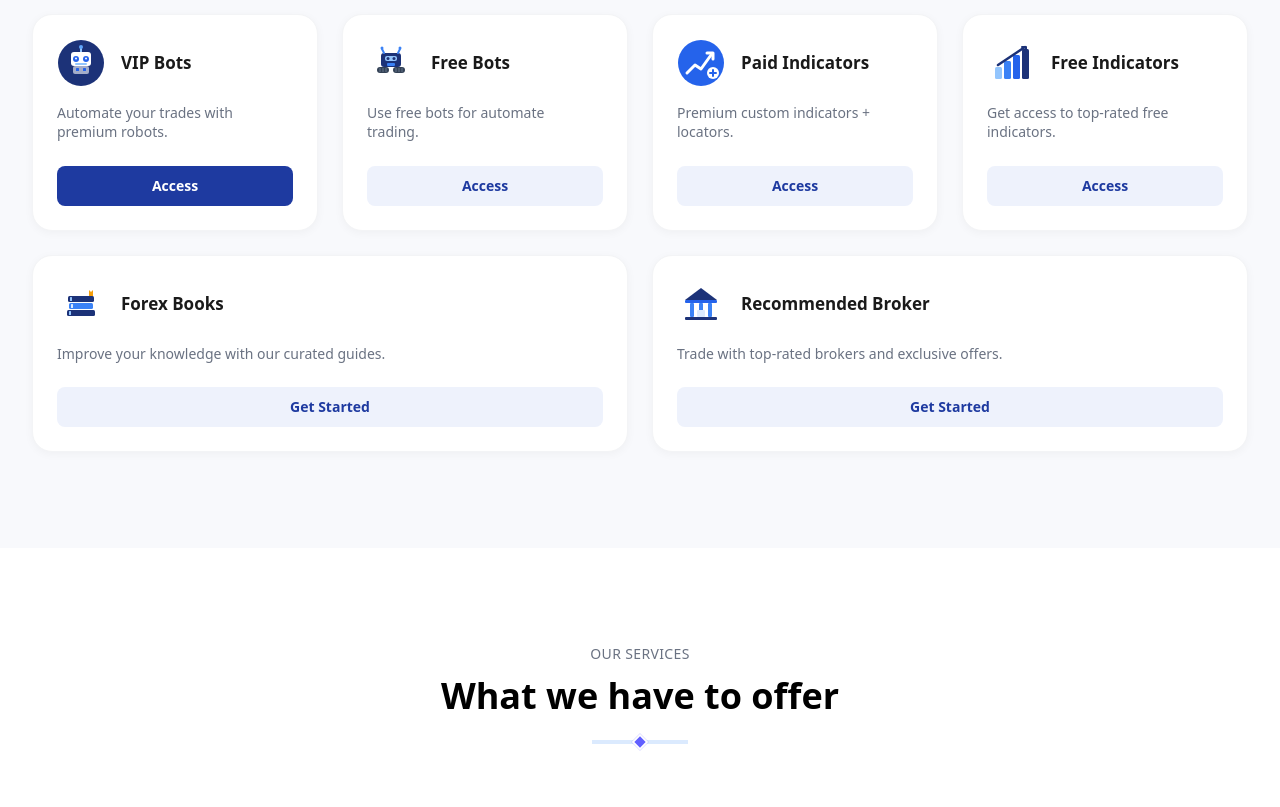
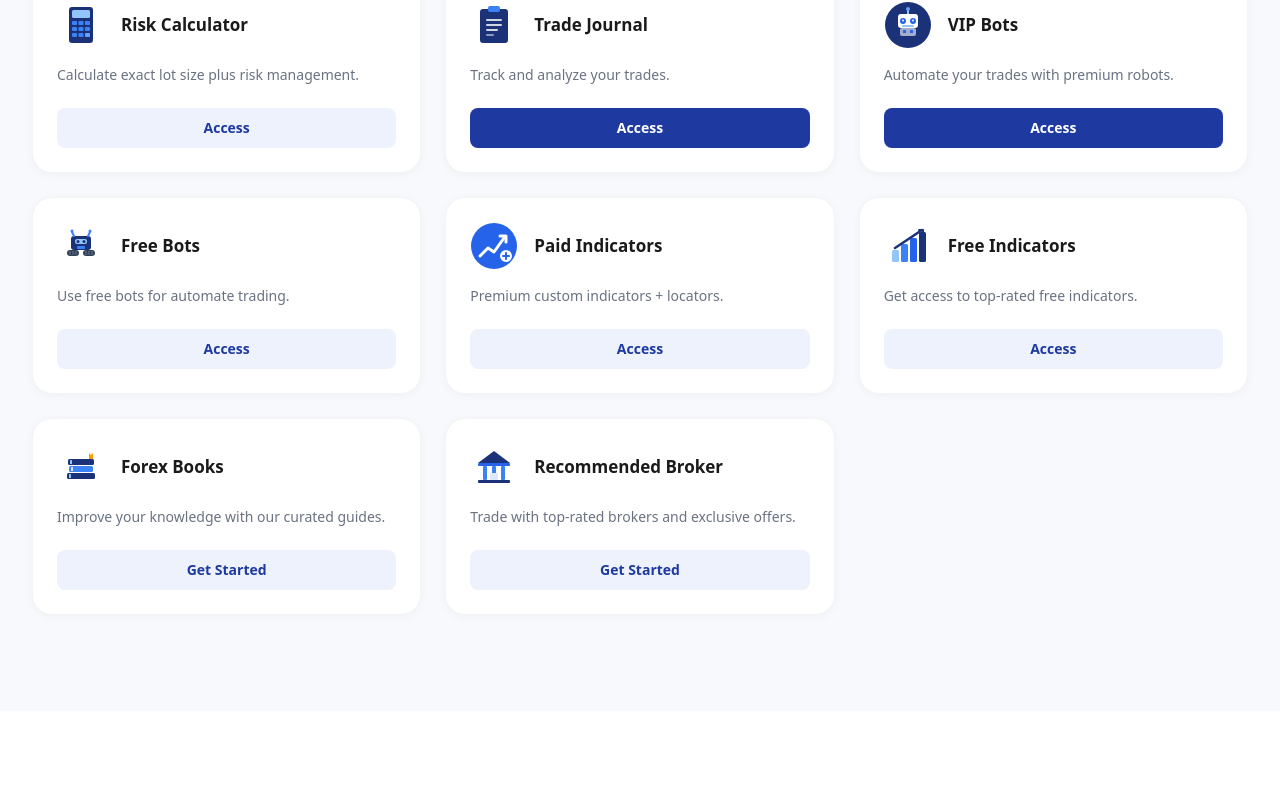
Before and after one commit to Samdav2/mrpfx, a Next.js app: page / in a window 1280 px wide. Shown: the part 1440-2247 px from the top of the page. Built offline with nearby package versions, Linux system fonts and the light colour scheme; no server answers; a web font is replaced by a local one.

Commit message:
FIixng sectionb Icon

```diff
--- a/components/home/AccessSection.tsx
+++ b/components/home/AccessSection.tsx
@@ -374,17 +374,12 @@ export default function AccessSection() {
                     </h2>
                 </div>
 
-                <div className="grid grid-cols-2 lg:grid-cols-4 gap-3 sm:gap-6">
+                <div className="grid grid-cols-2 lg:grid-cols-3 gap-3 sm:gap-6">
                     {accessItems.map((item, index) => {
-                        // The default grid has 4 columns.
-                        // For the last 2 items (indices 12 and 13), make them span 2 columns on lg screens.
-                        const isLastTwo = index === accessItems.length - 1 || index === accessItems.length - 2;
-
                         return (
                             <div
                                 key={index}
-                                className={`bg-white rounded-[16px] sm:rounded-[20px] p-4 sm:p-6 shadow-[0_2px_10px_rgba(0,0,0,0.04)] border border-gray-100 flex flex-col h-full hover:shadow-[0_4px_20px_rgba(0,0,0,0.08)] transition-shadow duration-300 ${isLastTwo ? 'lg:col-span-2' : ''
-                                    }`}
+                                className="bg-white rounded-[16px] sm:rounded-[20px] p-4 sm:p-6 shadow-[0_2px_10px_rgba(0,0,0,0.04)] border border-gray-100 flex flex-col h-full hover:shadow-[0_4px_20px_rgba(0,0,0,0.08)] transition-shadow duration-300"
                             >
                                 <div className="flex flex-col sm:flex-row sm:items-center gap-2 sm:gap-4 mb-3 sm:mb-4">
                                     <div className={`w-10 h-10 sm:w-12 sm:h-12 rounded-full flex items-center justify-center shrink-0 ${item.iconBg}`}>
```
